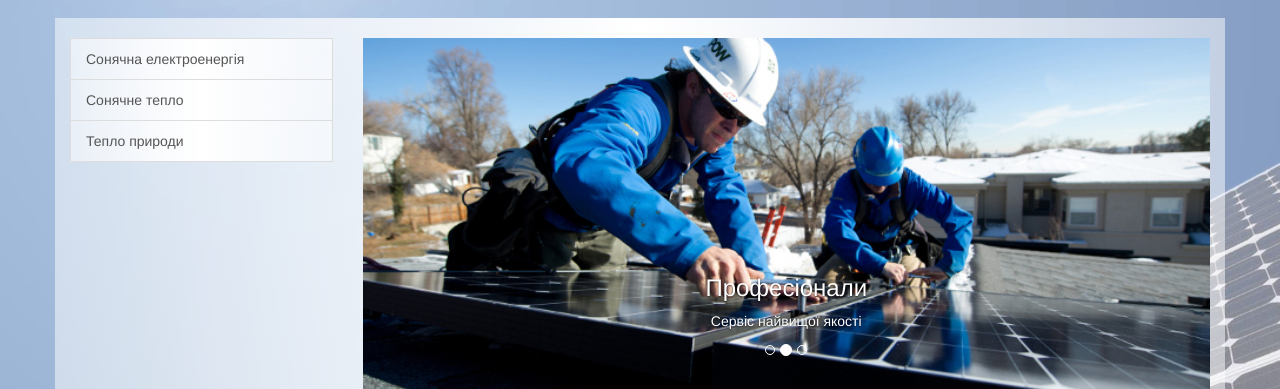
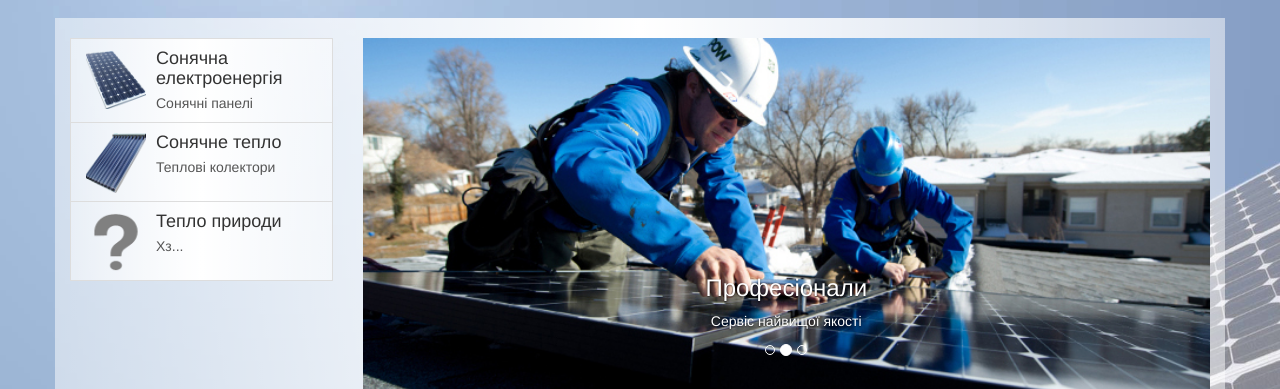
Before and after one commit to nivato/business_card, a plain HTML site: page index.html in a window 1280 px wide. Shown: the part 178-567 px from the top of the page. Drawn offline with nearby package versions, Linux system fonts and the light colour scheme; some packages are replaced by stand-ins of ours.

Commit message:
Pics for side-panel

```diff
--- a/css/helio_tema.css
+++ b/css/helio_tema.css
@@ -95,8 +95,15 @@ body > .container, .footer, .list-group-item {
     margin: 20px 0px 15px;
 }
 
-.list-group-item:first-child, .list-group-item:last-child {
+.list-group-item, .list-group-item:first-child, .list-group-item:last-child {
     -webkit-border-radius: 0;
     -moz-border-radius: 0;
     border-radius: 0;
+    min-height: 80px;
 }
+
+.side-pic {
+    width: 60px;
+    height: 60px;
+    margin-right: 10px;
+}
--- a/templates/side-panel.html
+++ b/templates/side-panel.html
@@ -1,5 +1,17 @@
 <div class="list-group">
-    <a href="/sunenergy" class="list-group-item" ng-class="{active:side.isSelceted('sunenergy')}">Сонячна електроенергія</a>
-    <a href="/sunwarmth" class="list-group-item" ng-class="{active:side.isSelceted('sunwarmth')}">Сонячне тепло</a>
-    <a href="/naturewarmth" class="list-group-item" ng-class="{active:side.isSelceted('naturewarmth')}">Тепло природи</a>
+    <a href="/sunenergy" class="list-group-item" ng-class="{active:side.isSelceted('sunenergy')}">
+        <img class="pull-left side-pic" src="/img/sunenergy.png" alt="Сонячна електроенергія">
+        <h4 class="list-group-item-heading">Сонячна електроенергія</h4>
+        <p class="list-group-item-text">Сонячні панелі</p>
+    </a>
+    <a href="/sunwarmth" class="list-group-item" ng-class="{active:side.isSelceted('sunwarmth')}">
+        <img class="pull-left side-pic" src="/img/sunwormth.png" alt="Сонячне тепло">
+        <h4 class="list-group-item-heading">Сонячне тепло</h4>
+        <p class="list-group-item-text">Теплові колектори</p>
+    </a>
+    <a href="/naturewarmth" class="list-group-item" ng-class="{active:side.isSelceted('naturewarmth')}">
+        <img class="pull-left side-pic" src="/img/naturewormth.png" alt="Тепло природи">
+        <h4 class="list-group-item-heading">Тепло природи</h4>
+        <p class="list-group-item-text">Хз...</p>
+    </a>
 </div>
```
Also changed, not shown: img/naturewormth.png (added), img/sunenergy.png (added), img/sunwormth.png (added).
